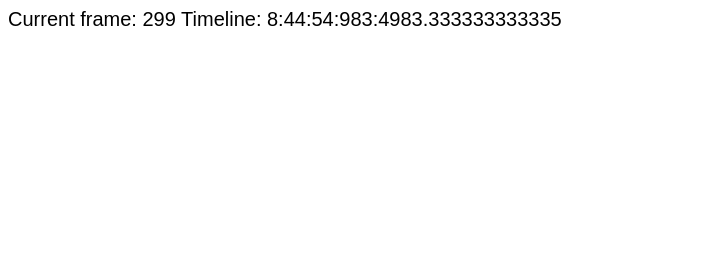
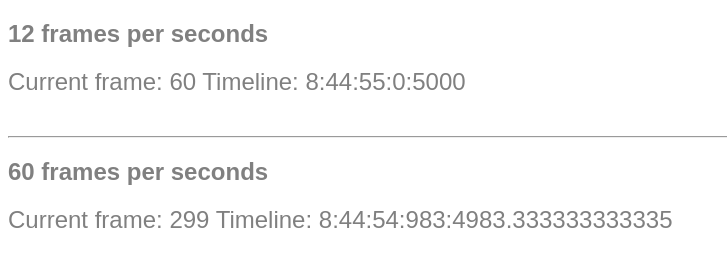
Before and after one commit to aaron-goshine/Javascript-OnEnterFrame-Event-Manager, a plain HTML site: page index.html in a window 1280 px wide. Shown: the whole page, without its empty margins (0-727 px from the left). Drawn offline with Linux system fonts and the light colour scheme.

Commit message:
Creat multiple frame event in the same application

```diff
--- a/index.html
+++ b/index.html
@@ -5,12 +5,8 @@
 	<title>WindowOnEnterFrameEvent</title>
 	<script type="text/javascript">
 	    (function(_import) {
-
+		"use strict";
 		var _context = {
-		    enterframeEventQue: {},
-		    frameRate: 30,
-		    interValHandle: "",
-		    frameNumber: 0,
 		    requestAF: function() {
 			return window.requestAnimationFrame ||
 				window.mozRequestAnimationFrame ||
@@ -30,18 +26,21 @@
 		};
 		_export.fn = _export.prototype;
 
+		_export.fn.frameRate = 30;
+		_export.fn.frameNumber = 0;
+		_export.fn.interValHandle = "";
+		_export.fn.enterframeEventQue = {};
 		_export.fn.onEnterFrame = function(handle, func, callback, params) {
 
 		    var _handle = handle || "default";
-		    _context.enterframeEventQue[_handle] = func;
-
+		    this.enterframeEventQue[_handle] = func;
 		    if (callback)
 			callback(params);
 		    return this;
 		};
 		_export.fn.deleteEnterFrame = function(handle, callback) {
 		    var _handle = handle || "default";
-		    delete _context.enterframeEventQue[_handle];
+		    delete this.enterframeEventQue[_handle];
 		    if (callback)
 			callback();
 		    return this;
@@ -49,41 +48,44 @@
 
 		_export.fn.setFrameRate = function(framerate) {
 		    if (framerate < 1) {
-			framerate = 0;
+			framerate = 1;
 		    } else if (framerate > 60) {
 			framerate = 60;
 		    }
-
-		    _context.frameRate = framerate;
+		    this.frameRate = framerate;
 		    this.restartFrame();
 		    return this;
 		};
 		_export.fn.getInterval = function() {
-		    return 1000 / _context.frameRate;
+		    var interval = (1000 / this.frameRate);
+		    return interval;
 		};
 		_export.fn.getFrameNumber = function() {
-		    return _context.frameNumber;
+		    return this.frameNumber;
 		};
 		_export.fn.getFrame = function() {
-		    return _context.frameRate;
+		    return this.frameRate;
 		};
 		_export.fn.restartFrame = function() {
-		    clearInterval(_context.interValHandle);
+		    clearInterval(this.interValHandle);
 		    this.atuoPublish();
 		};
 		_export.fn.updateFrameNumber = function() {
-		    _context.frameNumber++;
-		    if (_context.frameNumber > 1000) {
+		    this.frameNumber++;
+		    if (this.frameNumber > 1000) {
 			//console.clear();
 		    }
 		    return this;
 		};
 		_export.fn.atuoPublish = function() {
+
 		    var that = this;
-		    _context.interValHandle = setInterval(function() {
+
+		    this.interValHandle = setInterval(function() {
 			that.updateFrameNumber();
 
-			for (var i in _context.enterframeEventQue) {
+
+			for (var i in that.enterframeEventQue) {
 
 			    var enventParam = {
 				frame: that.getFrameNumber(),
@@ -97,23 +99,32 @@
 					    + date.getMilliseconds() + ":"
 					    + _context.perfTM();
 				}()),
-				source: _context.enterframeEventQue[i].toString(),
+				source: that.enterframeEventQue[i].toString(),
 				toString: function() {
 				    return "Current frame: " + this.frame + " Timeline: " + this.readableEventTime;
 				}
 			    };
 
 
-			    _context.enterframeEventQue[i](enventParam);
+			    that.enterframeEventQue[i](enventParam);
 			}
 
 		    }, this.getInterval());
 		    return this;
 		};
+		_export.fn.extend = function(classFunc) {
+		    if (!!(classFunc && classFunc.constructor && classFunc.call && classFunc.apply)) {
+
+			classFunc.prototype = new _export();
+			return this;
+		    } else {
+			throw "you can only extend class";
+		    }
+		};
 
 		_import.prototype.frameEvent = new _export();
 		window.requestAnimationFrame = _context.requestAF();
-		frameEvent.atuoPublish();
+		window.frameEvent.atuoPublish();
 
 	    }(Window));
 	</script>
@@ -122,33 +133,70 @@
 	    /*
 	     * Gio = (Aaron Goshine);
 	     */
-	    var callback = function(event) {
-		//will be call after event excute;
-
-		console.log("call back was called");
+	    var callback = function() {
+		console.log("Call back");
 	    };
 	    var eventHandler = function(event) {
-		var console = document.getElementById("console");
-		console.innerHTML = event.toString();
+		var windowframe = document.getElementById("windowFrame");
+		windowframe.innerHTML = event.toString();
 
+	    };
+
+
+	    var classFuncEventHandler = function(event) {
+		var classFrames = document.getElementById("classFrames");
+		classFrames.innerHTML = event.toString();
 	    };
 
 	    window.onload = function() {
 
-		frameEvent.onEnterFrame("handle", eventHandler, callback);
-		frameEvent.setFrameRate(60);
+		// frameEvent can becalled on the window by deafult
+		window.frameEvent.onEnterFrame("handleFrameOnWindow", eventHandler, callback);
+		window.frameEvent.setFrameRate(12);
+		//frameEvent.deleteEnterFrame ("handleFrameOnWindow", callback);
+
+		//Runing at different framrate
+		/*
+		 * You can set up a a custom extention
+		 * to add frameEvent to a classFunction
+		 */
+		var Class = function() {
+		    this.frameRate = 0;
+		    this.frameNumber = 0;
+		    this.interValHandle = "";
+		    this.enterframeEventQue = {};
+		};
+		//window will extend your class peacefull
+		window.frameEvent.extend(Class);
+		var instance = new Class();
+		instance.setFrameRate(60);
+		instance.onEnterFrame("handleFrameOnClassFunc", classFuncEventHandler);
+		//frameEvent.deleteEnterFrame ("handleFrameOnClassFunc");
+
+
 
 	    };
+
 	</script>
 	<style>
-	    #console{
+	    *{
 		font-family: arial;
-		font-size: 20px;
+		color: gray;
+	    }
+	    .console{
+
+		font-size: 24px;
+		margin-bottom: 40px;
 	    }
 	</style>
     </head>
     <body >
-	<div id="console">
+	<h2> 12 frames per seconds </h2>
+	<div class="console" id="windowFrame">
+	</div>
+	<hr/>
+	<h2> 60 frames per seconds </h2>
+	<div class ="console" id="classFrames">
 	</div>
 
     </body>
```
